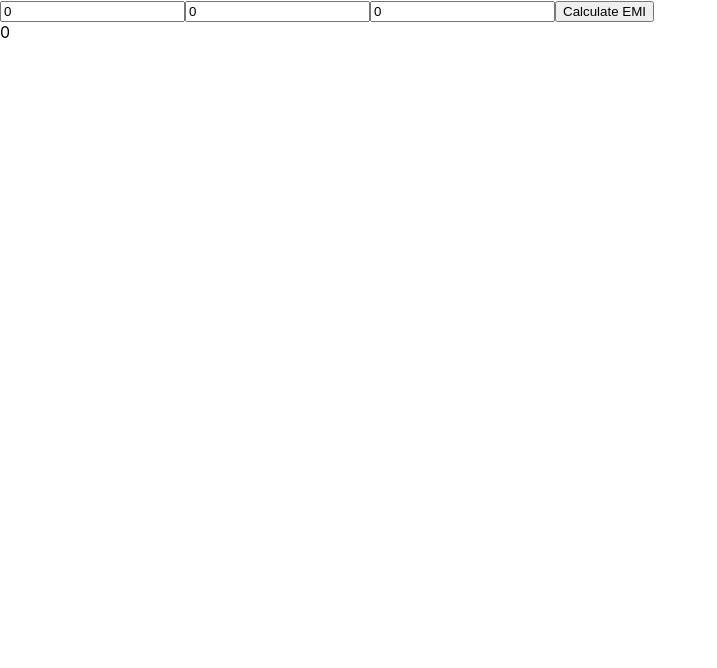
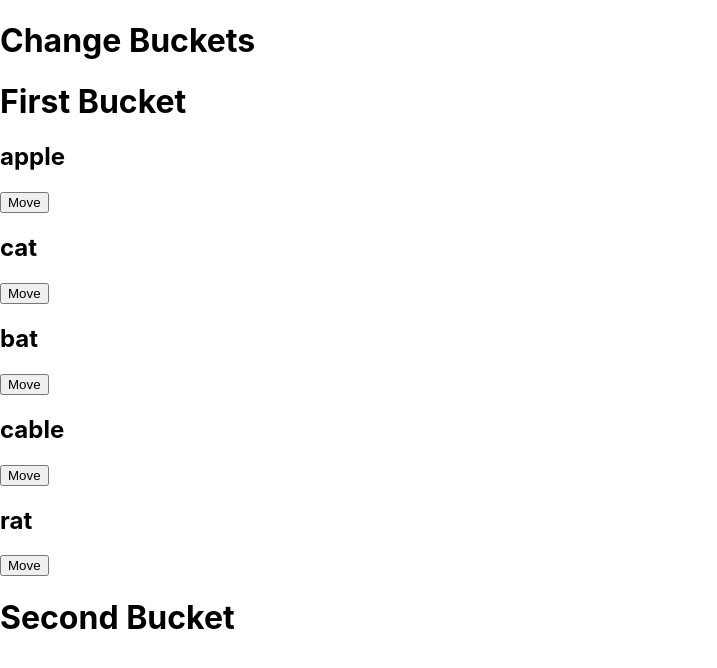
Before and after one commit to aniket2727/typescriptreact, a React (Create React App) app in the folder my-app/: page / in a window 1280 px wide. Shown: the top 668 px of the page, without its empty margins (0-717 px from the left). Built offline with nearby package versions, Linux system fonts and the light colour scheme.

Commit message:
add code

```diff
--- a/my-app/src/App.tsx
+++ b/my-app/src/App.tsx
@@ -3,12 +3,14 @@ import React from 'react';
 import Code1 from './compoent/Code1';
 import Code2 from './compoent/Code2';
 import Code3 from './compoent/Code3';
+import Code4 from './compoent/Code4';
 function App() {
   return (
     <div className="App">
-      <Code3/>
+      <Code4/>
     </div>
   );
 }
 
+
 export default App;
--- /dev/null
+++ b/my-app/src/compoent/Code4.tsx
@@ -0,0 +1,58 @@
+// add code one block to another
+
+import React, { useState } from "react";
+
+const Code4 = () => {
+    const [first, setFirst] = useState<string[]>(['apple', 'cat', 'bat', 'cable', 'rat']);
+    const [second, setSecond] = useState<string[]>([]);
+
+    const handleChange = (item: string): void => {
+        // Check if the item is in the first bucket
+        if (first.includes(item)) {
+            // If not already in the second bucket, move it
+            if (!second.includes(item)) {
+                setSecond([...second, item]); // Add item to second bucket
+                const filtered = first.filter((item1) => item1 !== item); // Remove from first bucket
+                setFirst(filtered);
+            }
+        } else {
+            // If the item is in the second bucket, move it back to the first
+            if (!first.includes(item)) {
+                setFirst([...first, item]); // Add item to first bucket
+                const filtered = second.filter((item1) => item1 !== item); // Remove from second bucket
+                setSecond(filtered);
+            }
+        }
+    };
+
+    return (
+        <div>
+            <h1>Change Buckets</h1>
+            <h1>First Bucket</h1>
+            {first && (
+                <div>
+                    {first.map((item, index) => (
+                        <div key={index}>
+                            <h2>{item}</h2>
+                            <button onClick={() => handleChange(item)}>Move</button>
+                        </div>
+                    ))}
+                </div>
+            )}
+
+            <h1>Second Bucket</h1>
+            {second && (
+                <div>
+                    {second.map((item, index) => (
+                        <div key={index}>
+                            <h2>{item}</h2>
+                            <button onClick={() => handleChange(item)}>Move</button>
+                        </div>
+                    ))}
+                </div>
+            )}
+        </div>
+    );
+};
+
+export default Code4;
```
